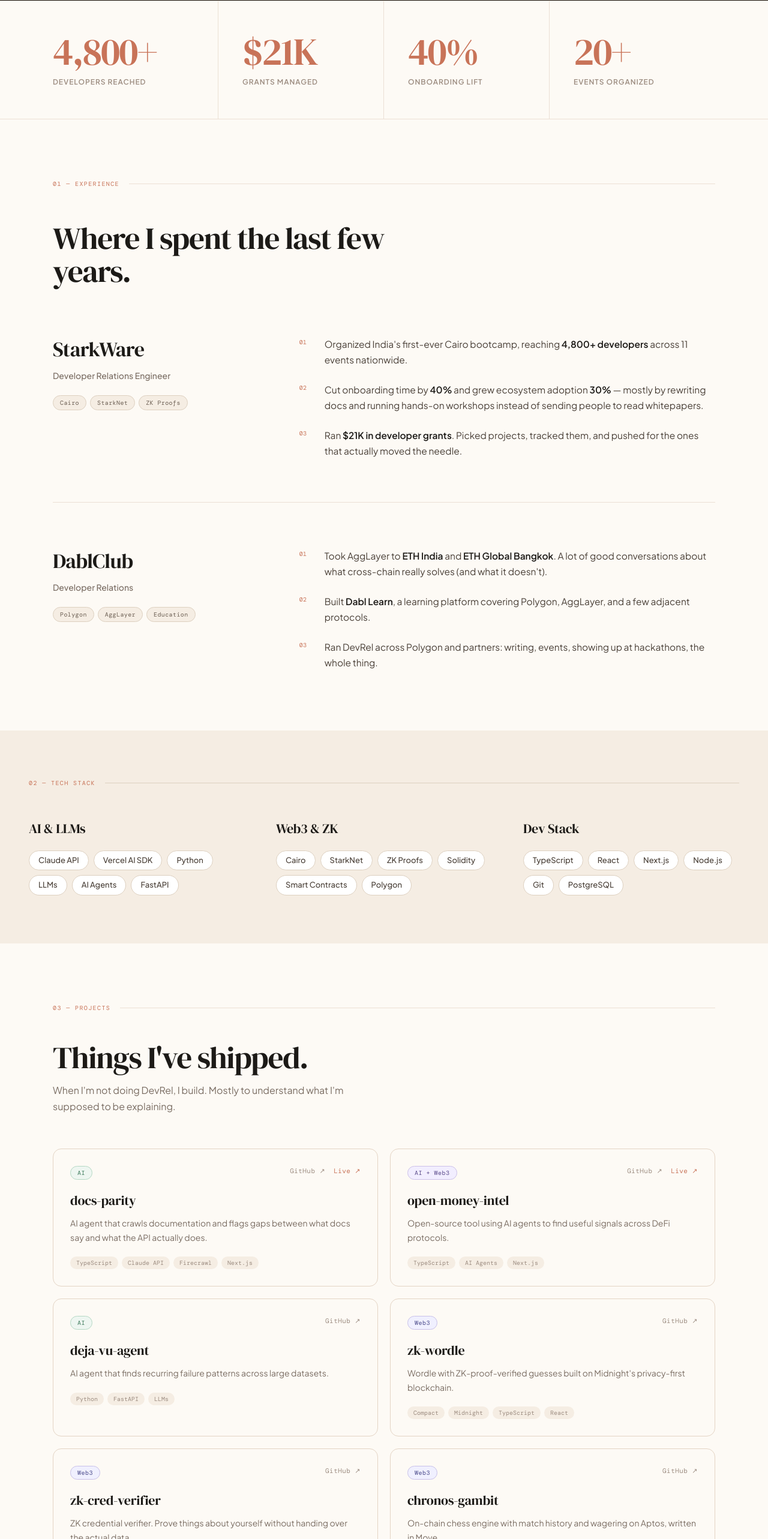
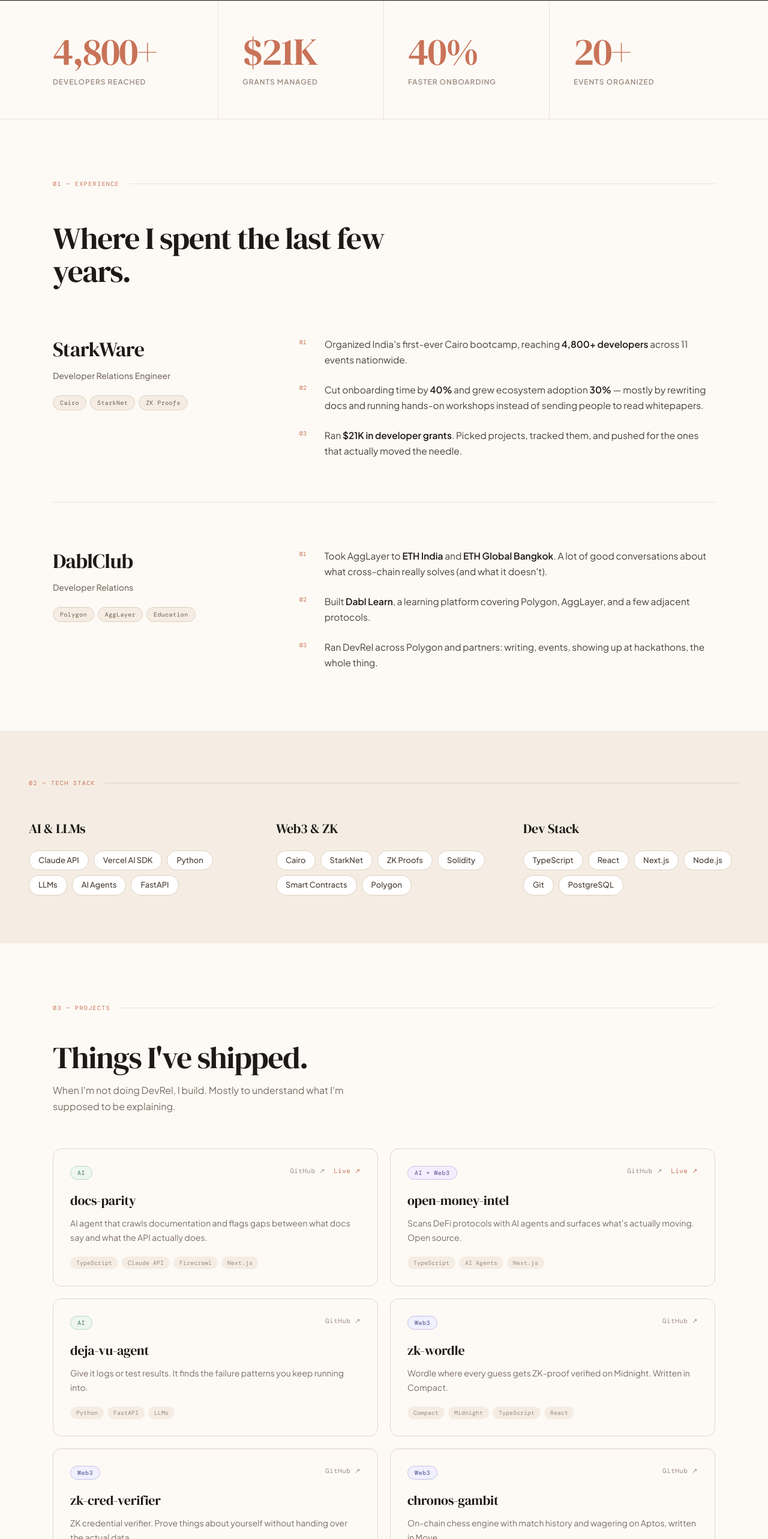
Before and after one commit to reetbatra/devrel-portfolio, a Next.js app: page / in a window 1280 px wide. Shown: the part 792-3358 px from the top of the page at 60% size. Built offline with nearby package versions, Linux system fonts and the light colour scheme; a web font is replaced by a local one.

Commit message:
Humanizer pass: stats labels, project descriptions, video copy, contact CTA

```diff
--- a/components/Contact.tsx
+++ b/components/Contact.tsx
@@ -48,7 +48,7 @@
             marginBottom: 24,
           }}
         >
-          Open to opportunities
+          Currently looking
         </div>
 
         <h2
@@ -61,11 +61,11 @@
             marginBottom: 28,
           }}
         >
-          Have an idea?
+          Have something
           <br />
-          Let&apos;s build
+          to build?
           <br />
-          <em style={{ color: "#c87358", fontStyle: "italic" }}>together.</em>
+          <em style={{ color: "#c87358", fontStyle: "italic" }}>Let&apos;s talk.</em>
         </h2>
 
         <p
--- a/components/Projects.tsx
+++ b/components/Projects.tsx
@@ -28,7 +28,7 @@
     name: "open-money-intel",
     category: "AI + Web3",
     description:
-      "Open-source tool using AI agents to find useful signals across DeFi protocols.",
+      "Scans DeFi protocols with AI agents and surfaces what's actually moving. Open source.",
     tags: ["TypeScript", "AI Agents", "Next.js"],
     github: "https://github.com/reetbatra/open-money-intel",
     live: "https://open-money-intel.vercel.app/",
@@ -38,7 +38,7 @@
     name: "deja-vu-agent",
     category: "AI",
     description:
-      "AI agent that finds recurring failure patterns across large datasets.",
+      "Give it logs or test results. It finds the failure patterns you keep running into.",
     tags: ["Python", "FastAPI", "LLMs"],
     github: "https://github.com/reetbatra/deja-vu-agent",
   },
@@ -47,7 +47,7 @@
     name: "zk-wordle",
     category: "Web3",
     description:
-      "Wordle with ZK-proof-verified guesses built on Midnight's privacy-first blockchain.",
+      "Wordle where every guess gets ZK-proof verified on Midnight. Written in Compact.",
     tags: ["Compact", "Midnight", "TypeScript", "React"],
     github: "https://github.com/reetbatra/zk-wordle",
   },
--- a/components/Stats.tsx
+++ b/components/Stats.tsx
@@ -102,7 +102,7 @@
           style={{ padding: "52px 40px", borderRight: "1px solid #ece0d4" }}
         >
           <div style={numStyle}>{onboarding}%</div>
-          <div style={labelStyle}>Onboarding Lift</div>
+          <div style={labelStyle}>Faster Onboarding</div>
         </div>
         <div style={{ padding: "52px 0 52px 40px" }}>
           <div style={numStyle}>{events}+</div>
--- a/components/Video.tsx
+++ b/components/Video.tsx
@@ -80,7 +80,7 @@
     badge: "Tool Demo",
     title: "Sasuke",
     description:
-      "Write Cairo contracts in TypeScript. Removes a lot of the initial friction for new devs.",
+      "Write Cairo contracts in TypeScript. Takes away a lot of the initial friction for devs just getting started.",
     views: "8.5K",
     platform: "X",
     url: "https://x.com/reet_batra/status/1920495575696331161",
@@ -106,7 +106,7 @@
     badge: "Education",
     title: "Intro to Ethereum",
     description:
-      "Module 1 of Dabl Club DevCamp — teaching React devs how Ethereum works under the hood.",
+      "Module 1 of Dabl Club's DevCamp. For React devs who want to actually understand how Ethereum works.",
     views: "23",
     platform: "YouTube",
     url: "https://youtu.be/WgL8qW_1gAs",
```
